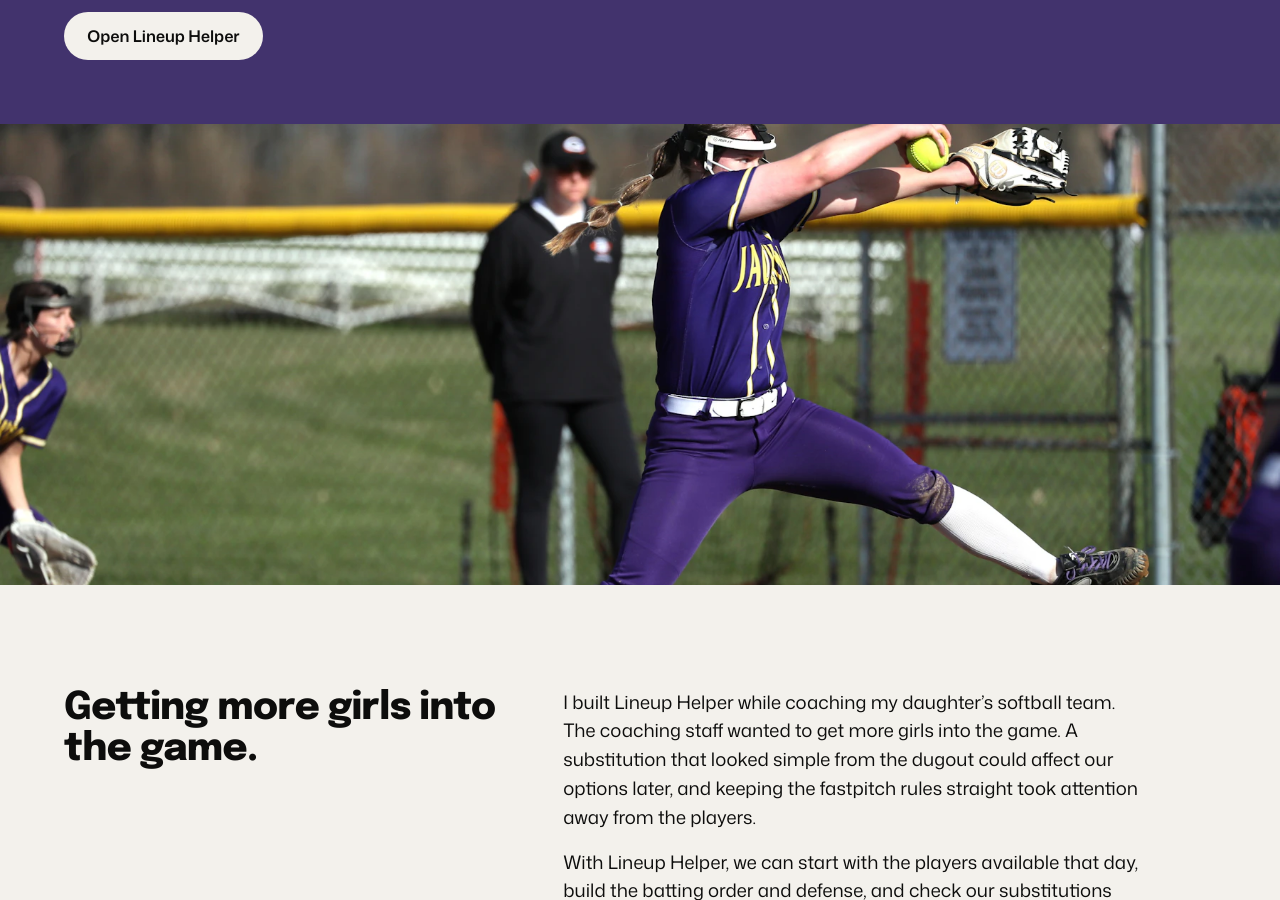
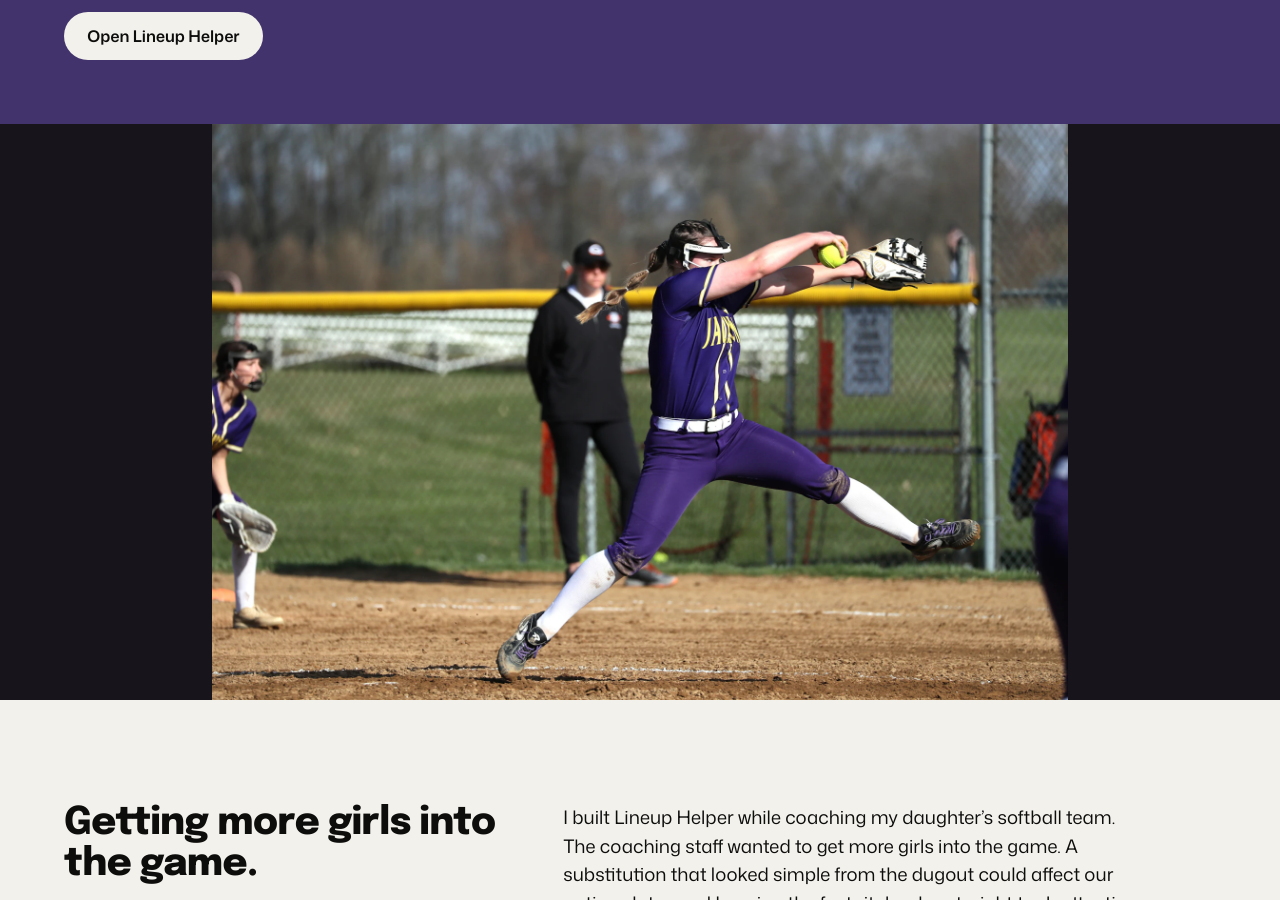
Before and after one commit to da-vid/Portfolio, an Astro site: page /work/lineup-helper in a window 1280 px wide. Shown: the part 400-1300 px from the top of the page. Built offline with nearby package versions, Linux system fonts and the light colour scheme; Astro itself is replaced by a stand-in of ours.

Commit message:
Frame the pitcher’s full delivery on desktop project pages

```diff
--- a/src/pages/work/[slug].astro
+++ b/src/pages/work/[slug].astro
@@ -24,7 +24,9 @@ const { project, next } = Astro.props;
         <a class="button" href={project.url}><Roll text={project.openButton} /></a>
       </div>
     </header>
-    <div class="case-cover"><img src={sitePath(project.cover)} alt="" style={`view-transition-name: cover-${project.slug}`} /></div>
+    <div class:list={["case-cover", { "case-cover--pitcher": project.slug === "lineup-helper" }]}>
+      <img src={sitePath(project.cover)} alt="" style={`view-transition-name: cover-${project.slug}`} />
+    </div>
     <div class="shell story">
       <h2>{project.headline}</h2>
       <div><p>{project.story}</p><p>{project.approach}</p></div>
--- a/src/styles/site.css
+++ b/src/styles/site.css
@@ -152,6 +152,10 @@ footer .button { background: var(--signal); color: var(--ink); }
 .case-head .button { background: var(--paper); color: var(--ink); margin-top: 1.5rem; }
 .case-cover { height: clamp(14rem, 36vw, 38rem); overflow: hidden; }
 .case-cover img { object-fit: cover; object-position: 50% 42%; width: 100%; height: 100%; }
+@media (min-width: 48rem) {
+  .case-cover--pitcher { height: clamp(22rem, 72svh, 50rem); background: #17151b; }
+  .case-cover--pitcher img { object-fit: contain; object-position: center; }
+}
 .story { padding-bottom: clamp(2rem, 4vw, 4.5rem); }
 .story p { font-size: clamp(1.125rem, 1.45vw, 1.5rem); max-width: 51ch; }
 .story p + p { margin-top: 1rem; }
```
